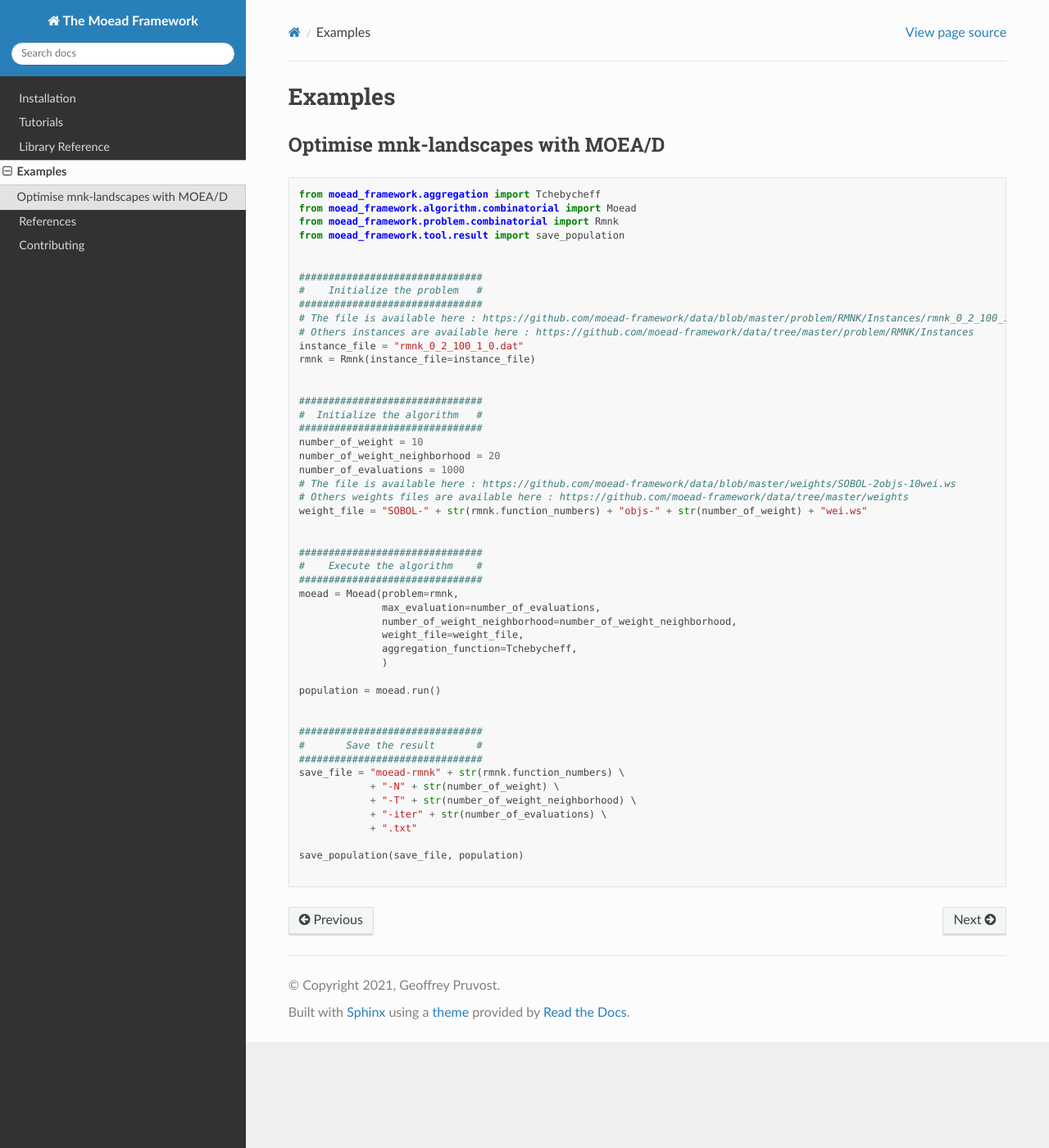
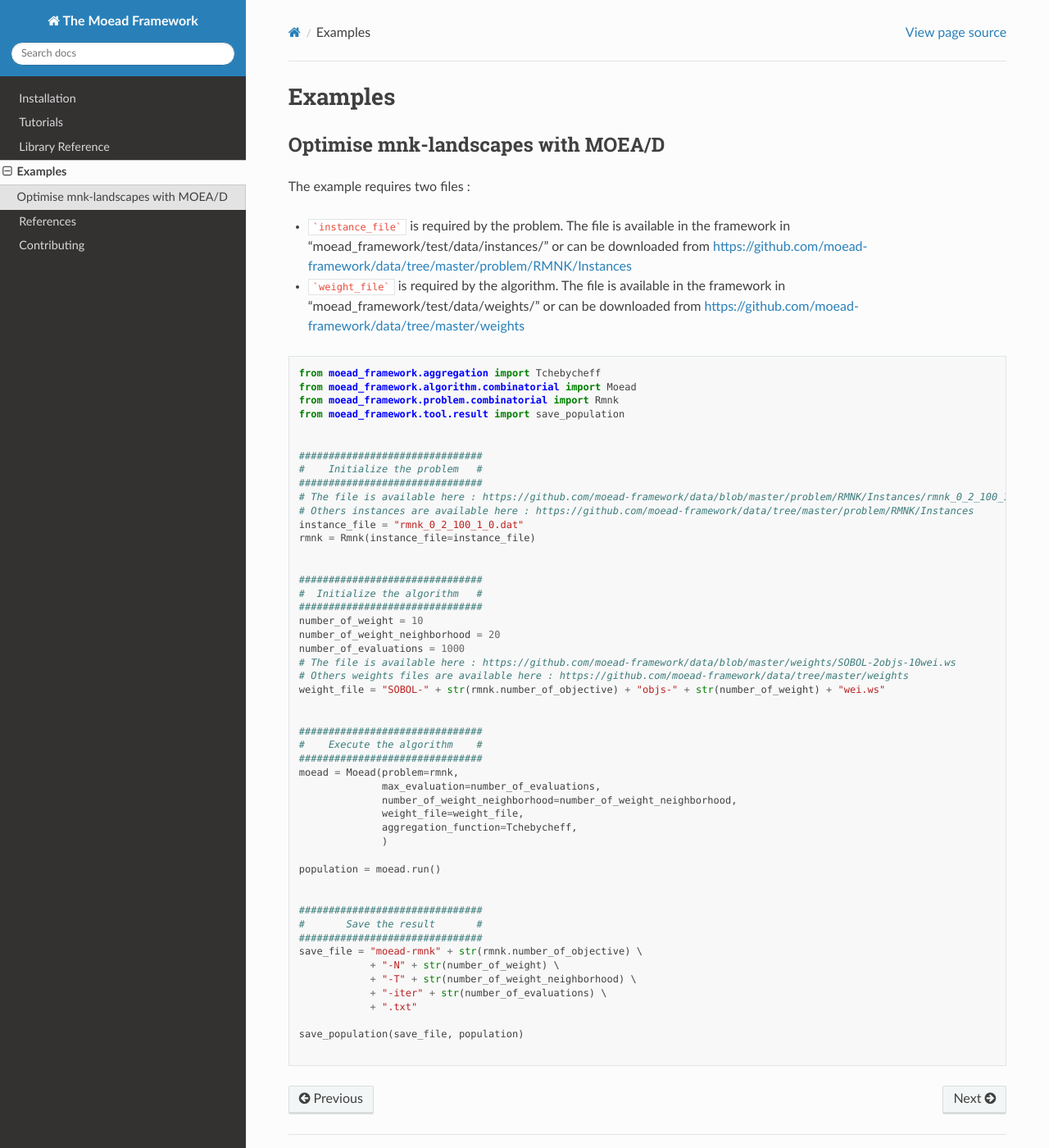
Before and after one commit to moead-framework/framework, a Sphinx documentation site: the page built from docs/examples.rst, in a window 1280 px wide and 1400 px high. Shown: the whole window at 82% size. Built offline with Sphinx 7.4.7 and the Read the Docs theme 2.0.0, drawn with Linux system fonts in a browser that asks for light colours.

Commit message:
issue #22: fix examples

````diff
--- a/docs/examples.rst
+++ b/docs/examples.rst
@@ -4,5 +4,13 @@ Examples
 
 Optimise mnk-landscapes with MOEA/D
 --------------------------------------
+
+The example requires two files :
+
+- ```instance_file``` is required by the problem. The file is available in the framework in "moead_framework/test/data/instances/" or can be downloaded from https://github.com/moead-framework/data/tree/master/problem/RMNK/Instances
+
+- ```weight_file``` is required by the algorithm. The file is available in the framework in "moead_framework/test/data/weights/" or can be downloaded from https://github.com/moead-framework/data/tree/master/weights
+
+
 .. literalinclude:: examples/example_rmnk_moead.py
   :language: python
--- a/docs/examples/example_rmnk_moead.py
+++ b/docs/examples/example_rmnk_moead.py
@@ -21,7 +21,7 @@ number_of_weight_neighborhood = 20
 number_of_evaluations = 1000
 # The file is available here : https://github.com/moead-framework/data/blob/master/weights/SOBOL-2objs-10wei.ws
 # Others weights files are available here : https://github.com/moead-framework/data/tree/master/weights
-weight_file = "SOBOL-" + str(rmnk.function_numbers) + "objs-" + str(number_of_weight) + "wei.ws"
+weight_file = "SOBOL-" + str(rmnk.number_of_objective) + "objs-" + str(number_of_weight) + "wei.ws"
 
 
 ###############################
@@ -40,7 +40,7 @@ population = moead.run()
 ###############################
 #       Save the result       #
 ###############################
-save_file = "moead-rmnk" + str(rmnk.function_numbers) \
+save_file = "moead-rmnk" + str(rmnk.number_of_objective) \
             + "-N" + str(number_of_weight) \
             + "-T" + str(number_of_weight_neighborhood) \
             + "-iter" + str(number_of_evaluations) \
````
Also changed, not shown: README.md (+15 -6 lines), example_rmnk_moead.py (+2 -6 lines), 2 other files.
